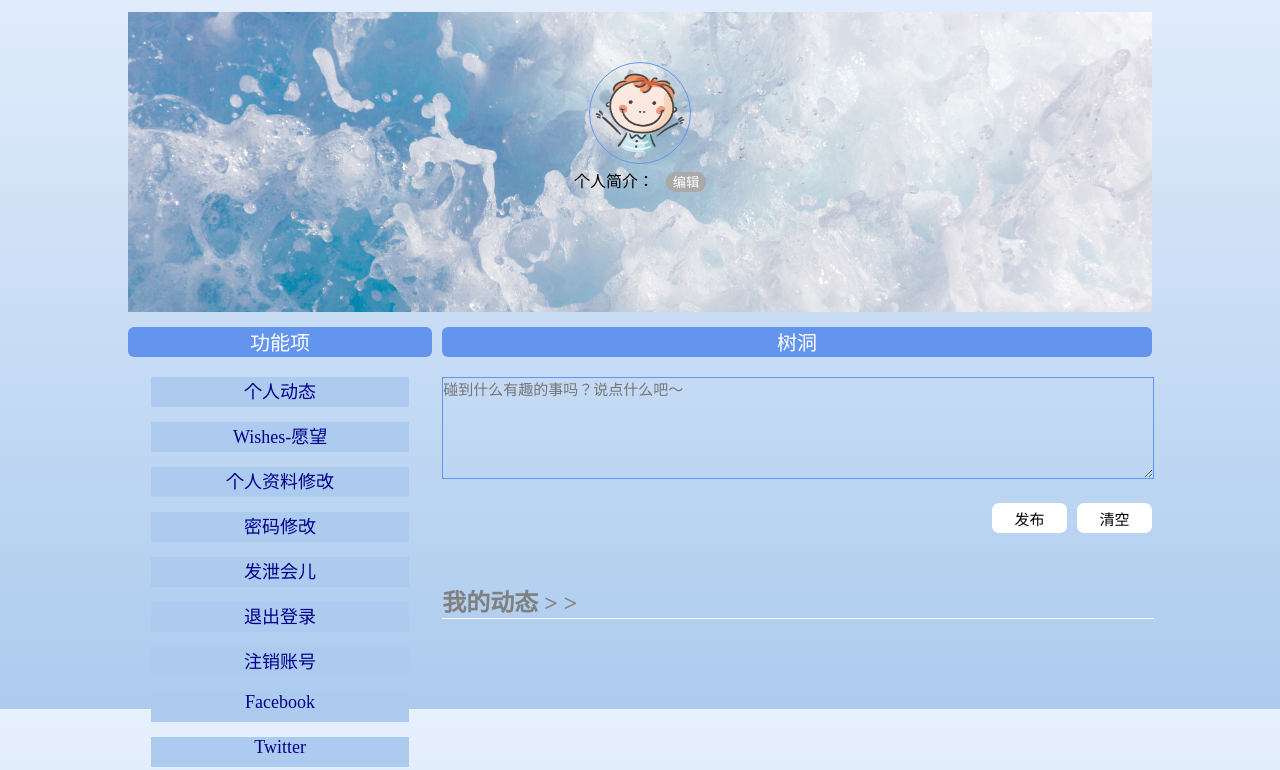
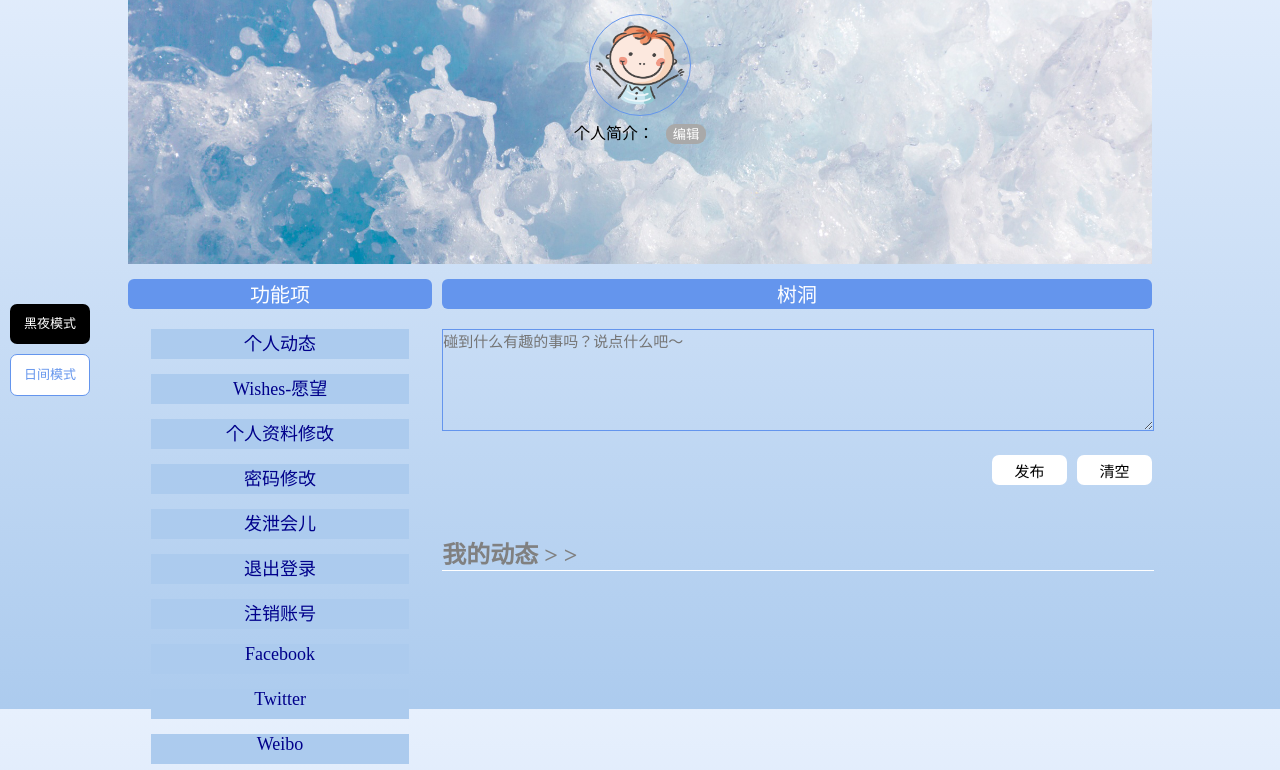
Before and after one commit to Lzongy/yuan, a plain HTML site: page userinfo.html in a window 1280 px wide. Shown: the part 91-861 px from the top of the page. Drawn offline with Linux system fonts and the light colour scheme; no server answers.

Commit message:
Update userinfo.css

```diff
--- a/css/userinfo.css
+++ b/css/userinfo.css
@@ -32,6 +32,39 @@ nav ul li a:hover{
 .nav_right {
     float: right;
     margin: 0 5px;
+}
+.darkTolight{
+    width: 80px;
+    height: 100px;
+    display: flex;
+    flex-wrap: wrap;
+    position: fixed;
+    margin: 350px 10px;
+}
+.darkTolight p{
+    margin: 9px auto;
+}
+.dark{
+    width: 100%;
+    height: 40%;
+    border: 1px;
+    border-radius: 7px;
+    text-align: center;
+    color: white;
+    font-size: 13px;
+    background: black;
+    margin:5px auto;
+}
+.light{
+    width: 100%;
+    height: 40%;
+    border: 1px solid #6495ED;
+    border-radius: 7px;
+    text-align: center;
+    color: #6495ED;
+    font-size: 13px;
+    background: white;
+    margin: 5px auto;
 }
 /*
 动态主体
```
